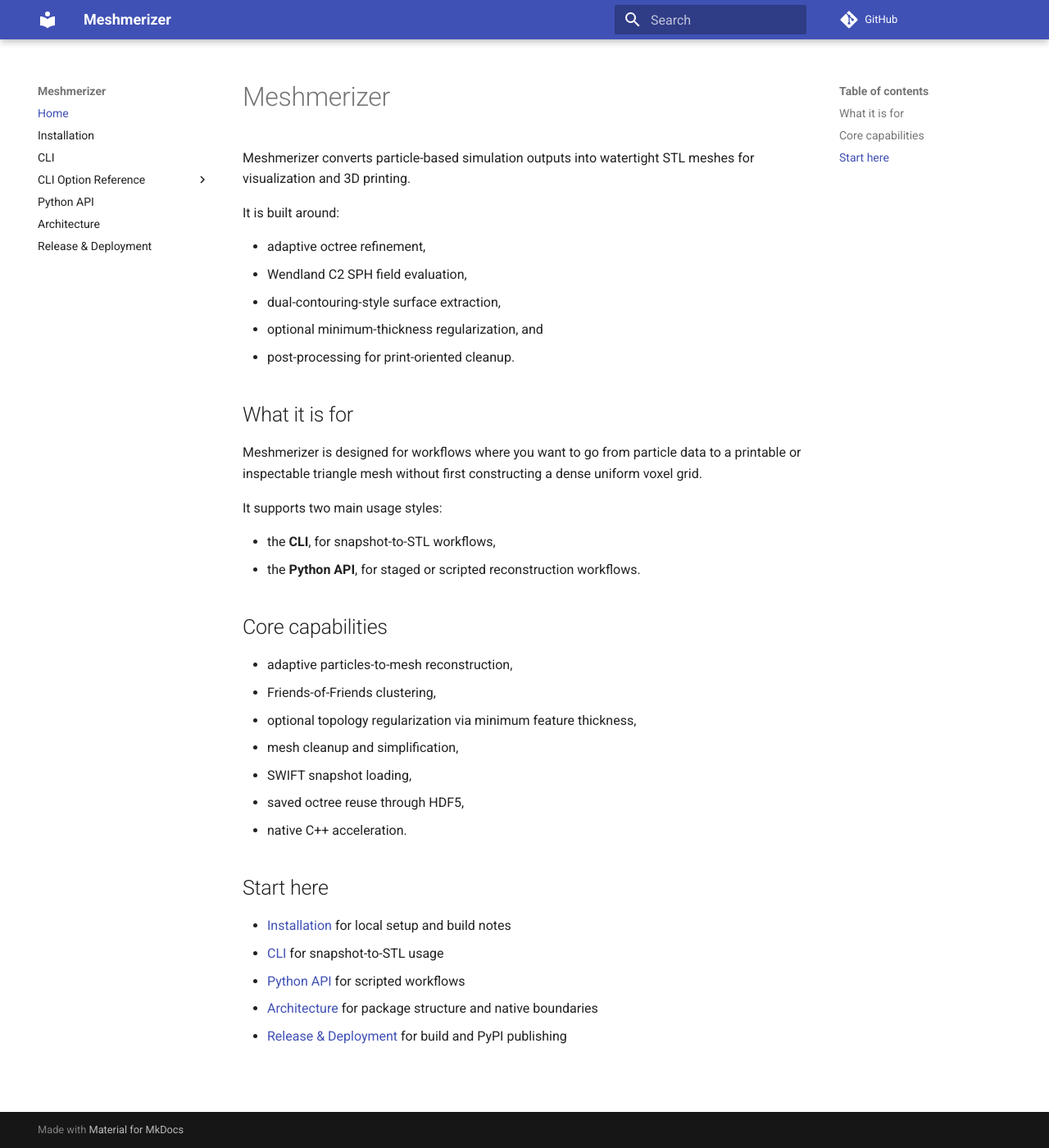
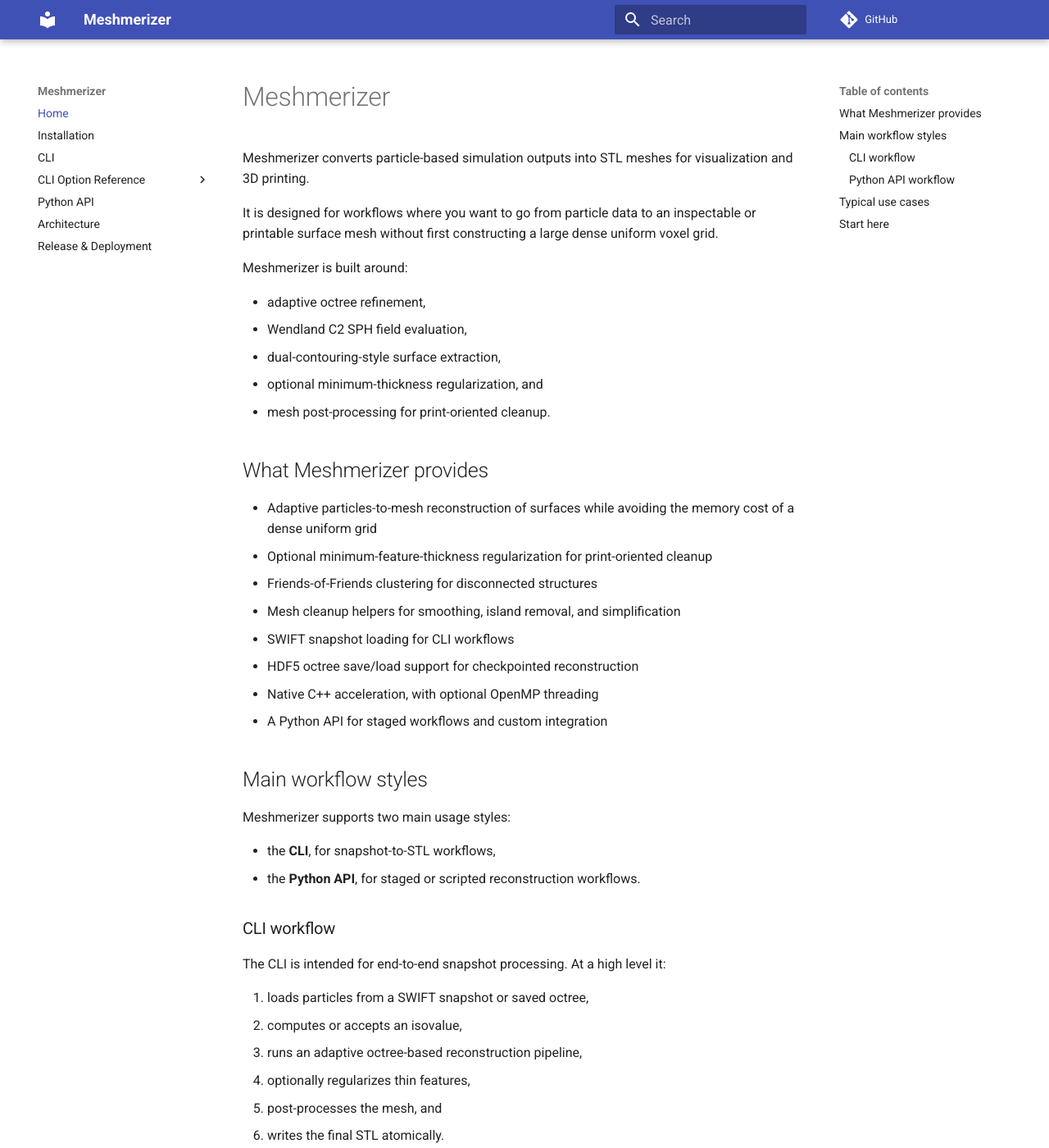
Before and after one commit to WillJRoper/meshmerizer, an MkDocs documentation site: the page built from docs/index.md, in a window 1280 px wide and 1400 px high. Shown: the whole window at 82% size. Built offline with MkDocs 1.6.1 and Material for MkDocs 9.7.7, drawn with Linux system fonts in a browser that asks for light colours; comment, search, counter and statistics services are not loaded; some of the changed text lies outside the part shown.

Commit message:
Updating landing page

```diff
--- a/docs/index.md
+++ b/docs/index.md
@@ -1,41 +1,75 @@
 # Meshmerizer
 
-Meshmerizer converts particle-based simulation outputs into watertight STL
-meshes for visualization and 3D printing.
+Meshmerizer converts particle-based simulation outputs into STL meshes for
+visualization and 3D printing.
 
-It is built around:
+It is designed for workflows where you want to go from particle data to an
+inspectable or printable surface mesh without first constructing a large dense
+uniform voxel grid.
+
+Meshmerizer is built around:
 
 - adaptive octree refinement,
 - Wendland C2 SPH field evaluation,
 - dual-contouring-style surface extraction,
 - optional minimum-thickness regularization, and
-- post-processing for print-oriented cleanup.
+- mesh post-processing for print-oriented cleanup.
 
-## What it is for
+## What Meshmerizer provides
 
-Meshmerizer is designed for workflows where you want to go from particle data to
-a printable or inspectable triangle mesh without first constructing a dense
-uniform voxel grid.
+- Adaptive particles-to-mesh reconstruction of surfaces while avoiding the
+  memory cost of a dense uniform grid
+- Optional minimum-feature-thickness regularization for print-oriented cleanup
+- Friends-of-Friends clustering for disconnected structures
+- Mesh cleanup helpers for smoothing, island removal, and simplification
+- SWIFT snapshot loading for CLI workflows
+- HDF5 octree save/load support for checkpointed reconstruction
+- Native C++ acceleration, with optional OpenMP threading
+- A Python API for staged workflows and custom integration
 
-It supports two main usage styles:
+## Main workflow styles
+
+Meshmerizer supports two main usage styles:
 
 - the **CLI**, for snapshot-to-STL workflows,
 - the **Python API**, for staged or scripted reconstruction workflows.
 
-## Core capabilities
+### CLI workflow
 
-- adaptive particles-to-mesh reconstruction,
-- Friends-of-Friends clustering,
-- optional topology regularization via minimum feature thickness,
-- mesh cleanup and simplification,
-- SWIFT snapshot loading,
-- saved octree reuse through HDF5,
-- native C++ acceleration.
+The CLI is intended for end-to-end snapshot processing. At a high level it:
+
+1. loads particles from a SWIFT snapshot or saved octree,
+2. computes or accepts an isovalue,
+3. runs an adaptive octree-based reconstruction pipeline,
+4. optionally regularizes thin features,
+5. post-processes the mesh, and
+6. writes the final STL atomically.
+
+### Python API workflow
+
+The public Python API is organized around:
+
+- `generate_mesh(...)` for the common one-shot path,
+- `build_tree(...) -> regularize(...) -> extract_mesh(...)` for staged use.
+
+This makes it possible to either use Meshmerizer as a simple particles-to-mesh
+tool or integrate individual pipeline stages into more custom workflows.
+
+## Typical use cases
+
+Meshmerizer is a good fit when you want to:
+
+- make printable meshes from simulation particle data,
+- extract surfaces from gas or other particle distributions,
+- work on a smaller cropped region of a larger simulation,
+- remove small detached fluff before export,
+- save an adaptive octree once and reuse it for later experiments.
 
 ## Start here
 
 - [Installation](installation.md) for local setup and build notes
 - [CLI](cli.md) for snapshot-to-STL usage
+- [CLI Option Reference](cli-options/index.md) for detailed per-option behavior
 - [Python API](python-api.md) for scripted workflows
 - [Architecture](architecture.md) for package structure and native boundaries
 - [Release & Deployment](release.md) for build and PyPI publishing
```
